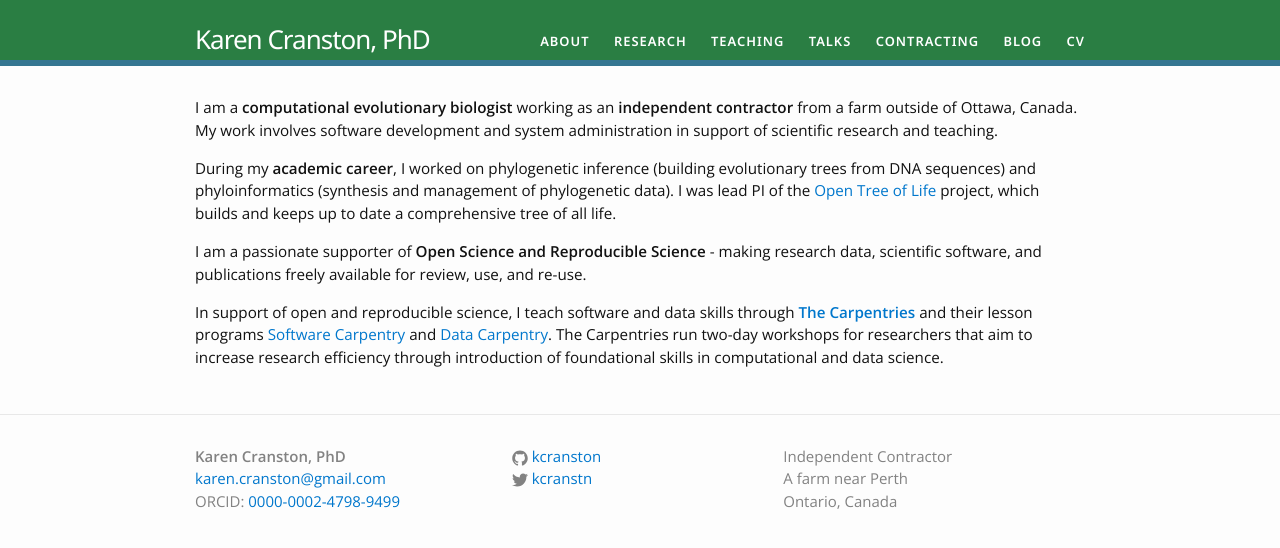
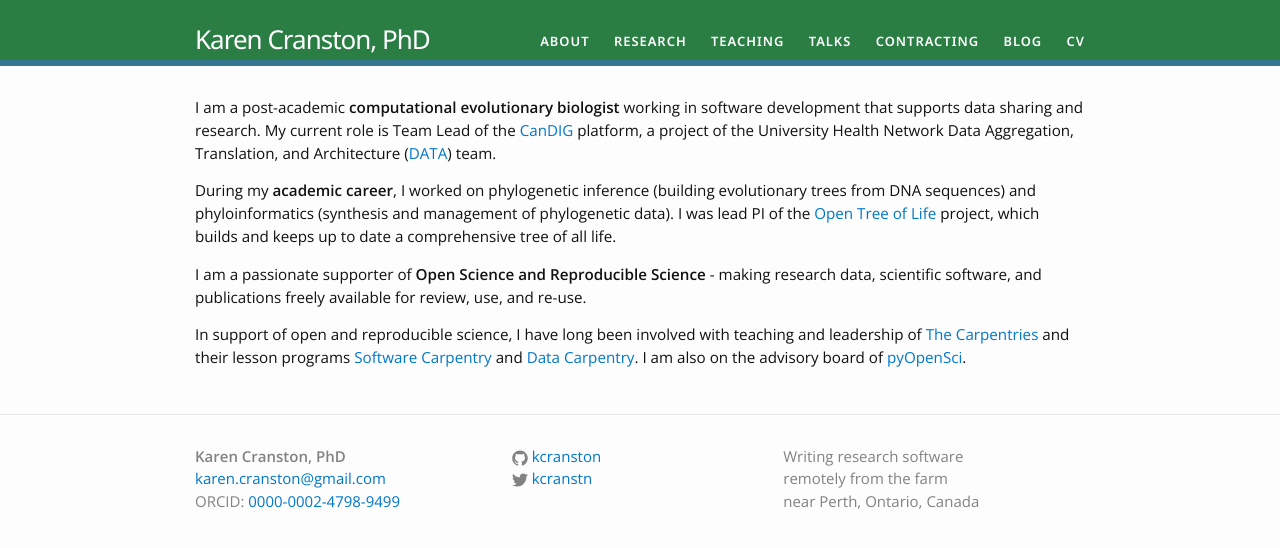
Before and after one commit to kcranston/kcranston.github.io, a Jekyll site: the page built from index.html, in a window 1280 px wide. Shown: the top 548 px of the page. Built offline with Jekyll 4.4.1, drawn with Linux system fonts in a browser that asks for light colours.

Commit message:
updating after a long time and some job changes

```diff
--- a/_includes/footer.html
+++ b/_includes/footer.html
@@ -48,9 +48,9 @@
 
       <div class="footer-col  footer-col-3">
          <p class="text">
-      		Independent Contractor<br />
-      		A farm near Perth<br />
-      		Ontario, Canada</p>
+      		Writing research software<br />
+      		remotely from the farm<br />
+      		near Perth, Ontario, Canada</p>
       </div>
     </div>
 
--- a/index.html
+++ b/index.html
@@ -6,7 +6,7 @@ layout: default
 
 <div class="home">
 
-<p>I am a <b>computational evolutionary biologist</b> working as an <b>independent contractor</b> from a farm outside of Ottawa, Canada. My work involves software development and system administration in support of scientific research and teaching.</p>
+<p>I am a post-academic <b>computational evolutionary biologist</b> working in software development that supports data sharing and research. My current role is Team Lead of the <a href="https://www.distributedgenomics.ca/">CanDIG</a> platform, a project of the University Health Network Data Aggregation, Translation, and Architecture (<a href="https://uhndata.io/">DATA</a>) team.</p>
 
 <p>During my <b>academic career</b>, I worked on phylogenetic inference (building evolutionary trees from DNA sequences)
 and phyloinformatics (synthesis and management of phylogenetic data). I was lead PI of the <a href="https://tree.opentreeoflife.org">Open Tree of Life</a> project, which builds and keeps
@@ -17,12 +17,8 @@ up to date a comprehensive tree of all life.
 research data, scientific software, and publications freely available for
 review, use, and re-use.</p>
 
-<p>In support of open and reproducible science, I teach software and data skills
-through <b><a href="https://carpentries.org/">The Carpentries</a></b> and their lesson
+<p>In support of open and reproducible science, I have long been involved with teaching and leadership of <a href="https://carpentries.org/">The Carpentries</a> and their lesson
 programs <a href="https://software-carpentry.org">Software Carpentry</a> and <a
-href="https://datacarpentry.org">Data Carpentry</a>. The Carpentries run
-two-day workshops for researchers that aim to increase research efficiency
-through introduction of foundational skills in computational and data
-science.</p>
+href="https://datacarpentry.org">Data Carpentry</a>. I am also on the advisory board of <a href="https://www.pyopensci.org/">pyOpenSci</a>.</p>
 
 </div>
```
Also changed, not shown: cv.md (+5 -1 lines), research.md (+2 -2 lines).
